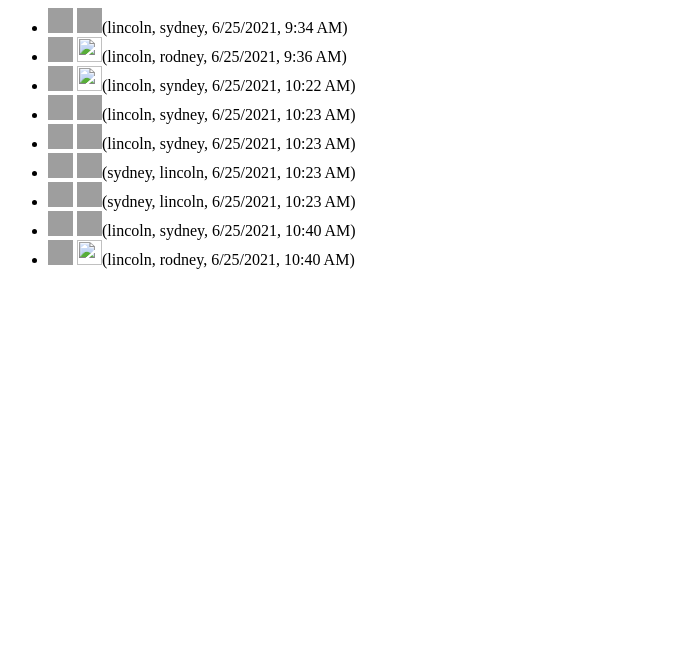
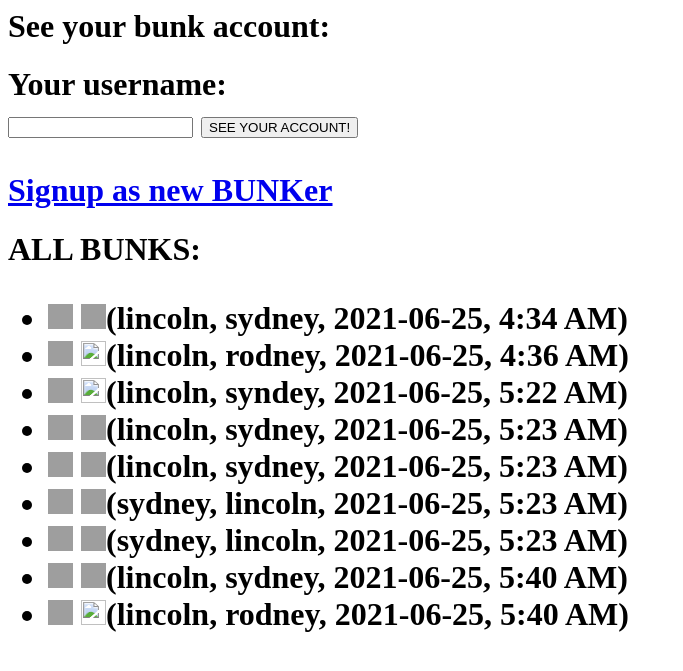
Before and after one commit to linc1097/jitterbunk, a Django app: page /jb/ in a window 1280 px wide. Shown: the top 671 px of the page, without its empty margins (0-683 px from the left). Run offline with Django 3.2, Linux system fonts and the light colour scheme; data comes from the database, SQL or seed files in the repository; both versions use the stored data as it was after the commit; grey boxes are pictures that could not be loaded.

Commit message:
fixed timezone issue, added some links to make navigation between pages possible without typing in the proper urls

```diff
--- a/jb/models.py
+++ b/jb/models.py
@@ -19,17 +19,20 @@
 
 	def __str__(self):
 		users = str(self.from_user) + ', ' +  str(self.to_user) +  ', '
-		date = str(self.pub_date.date().month) + r'/' + str(self.pub_date.date().day) + r'/' + str(self.pub_date.date().year)
-		hour = self.pub_date.time().hour
+		return '(' +  users + str(self.pub_date.date()) + self.time() + ')'
+
+	def time(self):
+		hour = timezone.localtime(self.pub_date).time().hour
 		hour12 = hour % 12
 		ampm = 'PM'
 		if hour == hour12:
 			ampm = 'AM'
 		if hour12 == 0:
 			hour12 = 12
-		time = ', ' + str(hour12) + ':' + str(self.pub_date.time().minute) + ' ' + ampm
-		return '(' +  users + date + time + ')'
-
+		minutes = str(self.pub_date.time().minute)
+		if len(minutes) == 1:
+			minutes = '0' + minutes
+		return ', ' + str(hour12) + ':' + minutes + ' ' + ampm
 
 	def was_published_recently(self):
 		now = timezone.now()
--- a/jb/templates/jb/allBunks.html
+++ b/jb/templates/jb/allBunks.html
@@ -1,5 +1,24 @@
 <html>
 <body>
+<h1>See your bunk account:<h1>
+{% if message %}<p><strong>{{ message }}</strong></p>{% endif %}
+
+<form action="{% url 'jb:allBunks' %}" method="post">
+{% csrf_token %}
+<label for="username">Your username:</label><br>
+<input list="usernames" name="username" id="username">
+<datalist id="usernames">
+    {% for u in users %}
+        <option value="{{u.username}}">
+    {% endfor %}
+</datalist>
+<input type="submit" value="SEE YOUR ACCOUNT!" />
+</form>
+
+<a href="{% url 'jb:signup' %}">{{"Signup as new BUNKer"}}</a>
+
+
+<h1>ALL BUNKS: <h1>
 {% if bunks_list %}
     <ul>
     {% for bunk in bunks_list %}
--- a/jb/templates/jb/bunk.html
+++ b/jb/templates/jb/bunk.html
@@ -12,3 +12,7 @@
 </datalist>
 <input type="submit" value="BUNK!" />
 </form>
+
+<a href="{% url 'jb:allBunks' %}">{{"Home Page"}}</a>
+<br>
+<a href="{% url 'jb:personalBunksView' user.username %}">{{"Back to your BUNK page"}}</a>
--- a/jb/templates/jb/personalBunksView.html
+++ b/jb/templates/jb/personalBunksView.html
@@ -1,6 +1,6 @@
 <form action="{% url 'jb:personalBunksView' user.username %}" method="post">
 {% csrf_token %}
-<label for="photo_string">Cgange profile picture:</label><br>
+<label for="photo_string">Change profile picture:</label><br>
 <input type="text" id="photo_string" name="photo_string" value="url for new picture here"><br>
 <input type="submit" value="CHANGE IT!" />
 </form>
@@ -26,3 +26,7 @@
 {% else %}
     <p>No incoming bunks.</p>
 {% endif %}
+
+<a href="{% url 'jb:allBunks' %}">{{"Home Page"}}</a>
+<br>
+<a href="{% url 'jb:bunk' user.username%}">{{"BUNK someone"}}</a>
--- a/jb/templates/jb/signup.html
+++ b/jb/templates/jb/signup.html
@@ -9,3 +9,5 @@
 <input type="text" id="photo_string" name="photo_string" value="url here"><br>
 <input type="submit" value="SIGNUP!" />
 </form>
+
+<a href="{% url 'jb:allBunks' %}">{{"HOME PAGE"}}</a>
--- a/jb/urls.py
+++ b/jb/urls.py
@@ -6,7 +6,7 @@
 
 urlpatterns = [
 	#ex: /jb/
-	url(r'^$', views.AllBunksView.as_view(), name='index'),
+	url(r'^$', views.allBunks, name='allBunks'),
 	#ex: /jb/signup
 	url(r'^signup/$', views.signup, name='signup'),
 	#ex: /jb/1
--- a/jb/views.py
+++ b/jb/views.py
@@ -3,14 +3,46 @@
 from django.template import loader
 from django.views import generic
 from django.utils import timezone
+from django.core.urlresolvers import reverse
+from django.http import HttpResponse, HttpResponseRedirect
 import datetime
 
-class AllBunksView(generic.ListView):
-	template_name = 'jb/allBunks.html'
-	context_object_name = 'bunks_list'
+#generates the context for the personal bunks view
+def personalBunksViewContext(username):
+	user = get_object_or_404(User, username=username)
+	bunks = Bunk.objects.all()
+	tos = []
+	froms = []
+	for bunk in bunks:
+		if bunk.to_user.username == username:
+			tos.append(bunk)
+		elif bunk.from_user.username == username:
+			froms.append(bunk)
 
-	def get_queryset(self):
-		return Bunk.objects.filter(pub_date__lte=(timezone.now()-datetime.timedelta(hours=5)))
+	context = {
+	    'user' : user,
+		'tos' : tos,
+		'froms' : froms,
+	}
+	return context
+
+def allBunks(request):
+	bunks_list = Bunk.objects.filter(pub_date__lte=(timezone.now()-datetime.timedelta(hours=5)))
+	context = {
+		'bunks_list': bunks_list,
+		'users' : User.objects.all()
+	}
+	try:
+		username = request.POST['username']
+		if User.objects.filter(username=username):
+			print("hmmmmmm")
+			print(reverse('jb:personalBunksView',args=(username,)))
+			return HttpResponseRedirect(reverse('jb:personalBunksView',args=(username,)))
+		else:
+			context['message'] = 'username not found. try again'
+			return render(request, 'jb/allBunks.html', context)
+	except:
+		return render(request, 'jb/allBunks.html', context)
 
 def personalBunksView(request, username):
 	user = get_object_or_404(User, username=username)
@@ -34,7 +66,7 @@
 		'tos' : tos,
 		'froms' : froms,
 	}
-	return render(request, 'jb/personalBunksView.html', context)
+	return render(request, 'jb/personalBunksView.html', personalBunksViewContext(username))
 
 def signup(request):
 	try:
@@ -64,6 +96,6 @@
 		return render(request, 'jb/bunk.html',
 			{'users':User.objects.all(), 'user':sender, 'message':'That user doesn\'t exist . . . YET, maybe one day!'})
 	else:
-		b = Bunk(to_user=reciever, from_user=sender, pub_date=(timezone.now()-datetime.timedelta(hours=5)))
+		b = Bunk(to_user=reciever, from_user=sender, pub_date=(timezone.now()))
 		b.save()
 		return render(request, 'jb/bunk.html', {'users':User.objects.all(), 'user':sender,'message': 'Success! Send Another! :)'})
```
Also changed, not shown: db.sqlite3.
